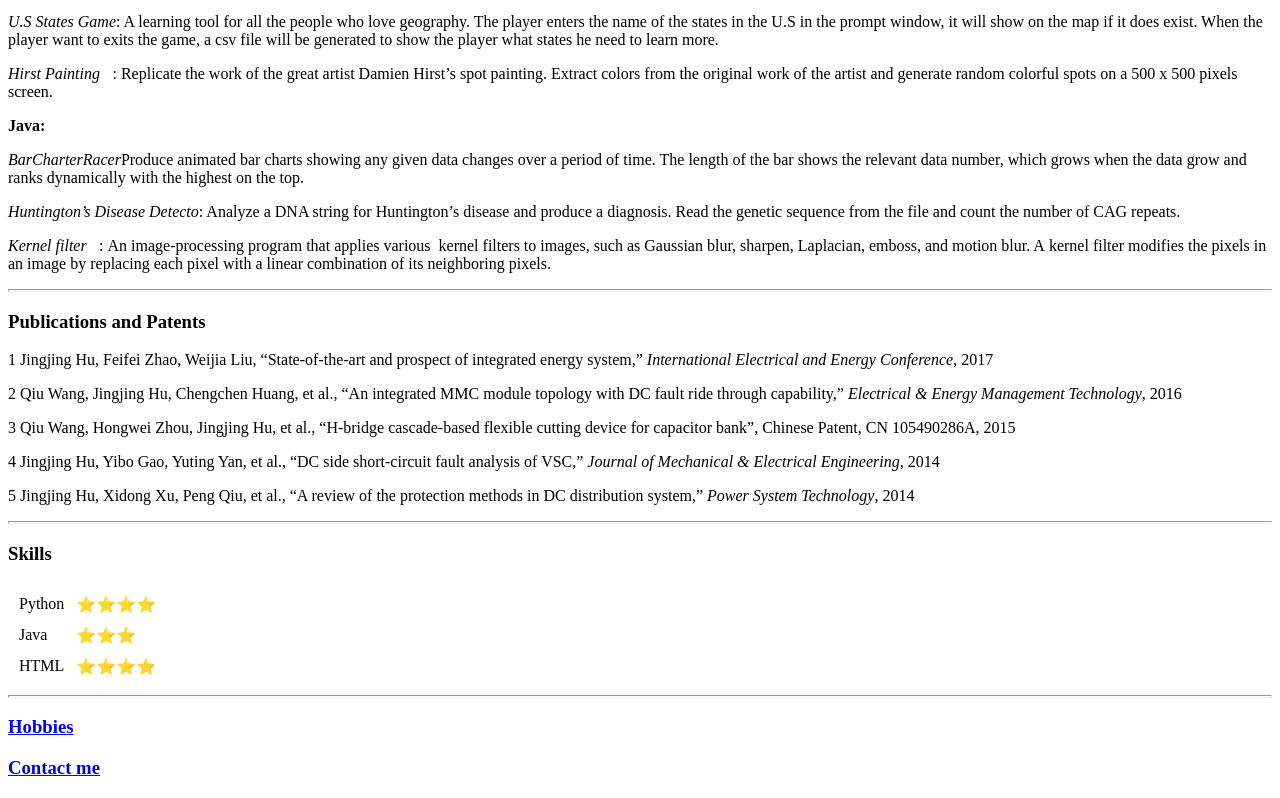
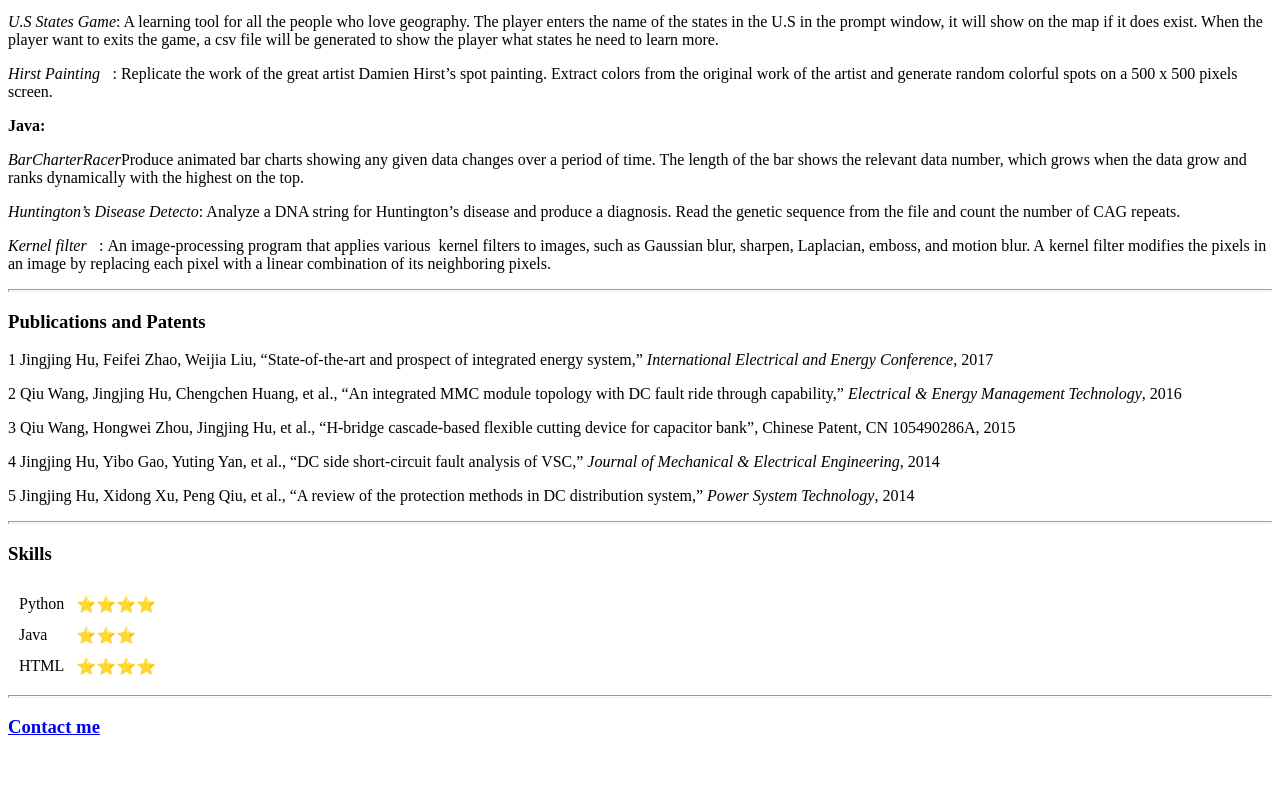
Before and after one commit to huhu-miao/CV, a plain HTML site: page index.html in a window 1280 px wide. Shown: the part 733-1531 px from the top of the page. After the commit the page ends 1490 px from the top, so only its background shows below. Drawn offline with Linux system fonts and the light colour scheme.

Commit message:
Update index.html

```diff
--- a/index.html
+++ b/index.html
@@ -92,7 +92,7 @@
     </tr>
   </table>
   <hr size="3">
-  <h3><a href="hobbies.html">Hobbies</a></h3>
+
   <h3><a href="Contact information.html">Contact me</a></h3>
 
 
```
